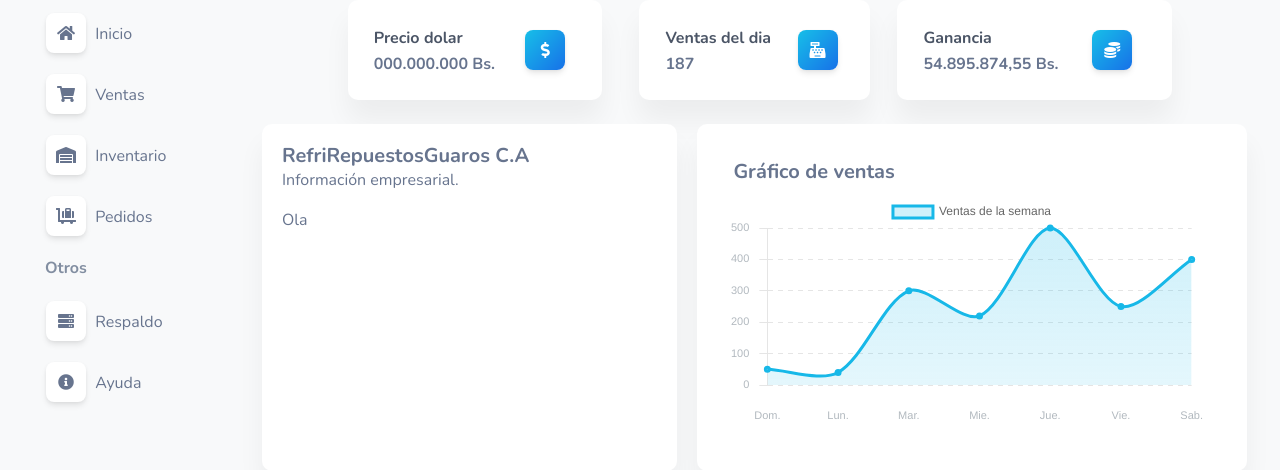
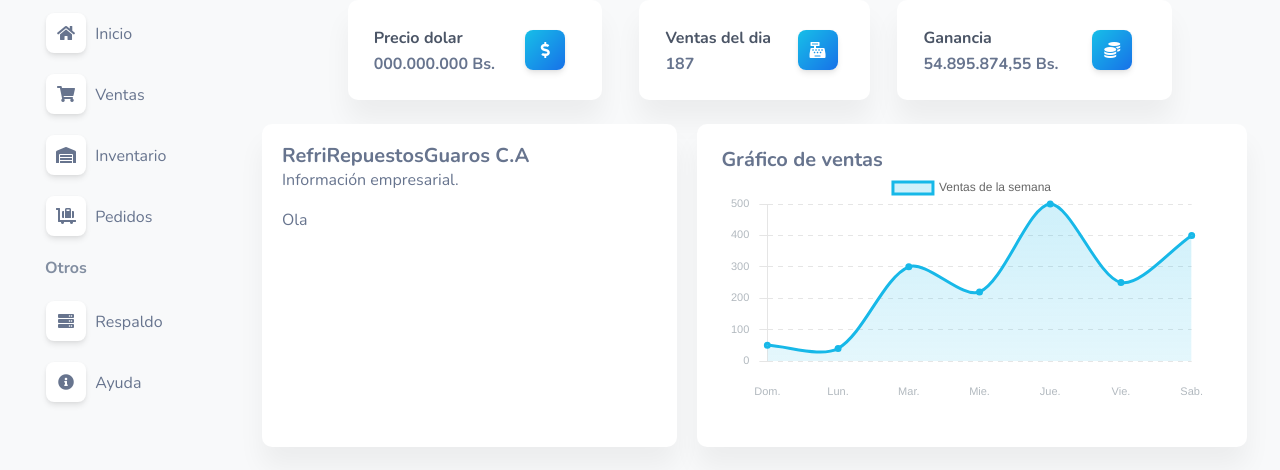
Before and after one commit to KevinF15/SISREVI, a PHP site: page / in a window 1280 px wide. Shown: the part 90-560 px from the top of the page. Run offline with PHP 8.4, Linux system fonts and the light colour scheme.

Commit message:
.card-head -> .card-header

```diff
--- a/css/main.css
+++ b/css/main.css
@@ -248,13 +248,15 @@ a {
     box-shadow: var(--card-shadow);
 }
 
-.card-head h5 {
+.card-header {
+    background: #FFFFFF;
+    border: none;
+    padding: 0;
+}
+
+.card-header h5 {
     font-weight: 700;
     margin-bottom: 0;
-}
-
-.card-forms {
-    width: 80%;
 }
 
 .card-mini {
@@ -267,6 +269,10 @@ a {
 }
 
 /*----- Cards with forms -----*/
+
+.card-forms {
+    width: 80%;
+}
 
 .card-forms label, .forms label{
     font-size: 11pt;
--- a/index.php
+++ b/index.php
@@ -125,7 +125,7 @@
 			<!-- Settings panel -->
 			<div id="settings" class="shadow-lg">
 				<i class="fas fa-times close-settings"></i>
-				<div class="card-head">
+				<div class="card-header">
 					<h5>Configuración del Sistema</h5>
 					<p class="text-sm">Opciones generales</p>
 				</div>
--- a/views/principal.php
+++ b/views/principal.php
@@ -40,7 +40,7 @@
     <div class="container my-4">
     	<!-- Company info -->
     	<div class="card company-info w-100">
-			<div class="card-head">
+			<div class="card-header">
 				<h5>RefriRepuestosGuaros C.A</h5>
 				<p class="text-sm">Información empresarial.</p>
 			</div>
@@ -50,7 +50,7 @@
 		</div>
 		<!-- Sales graphic -->
     	<div class="card card-mini sales-graph">
-			<div class="card-head">
+			<div class="card-header">
 				<h5>Gráfico de ventas</h5>
 			</div>
 			<div class="chart">
```
Also changed, not shown: views/empleados.php (+8 -4 lines), views/inventario.php (+6 -6 lines), views/pedidos.php (+4 -4 lines), views/ventas.php (+6 -2 lines).
